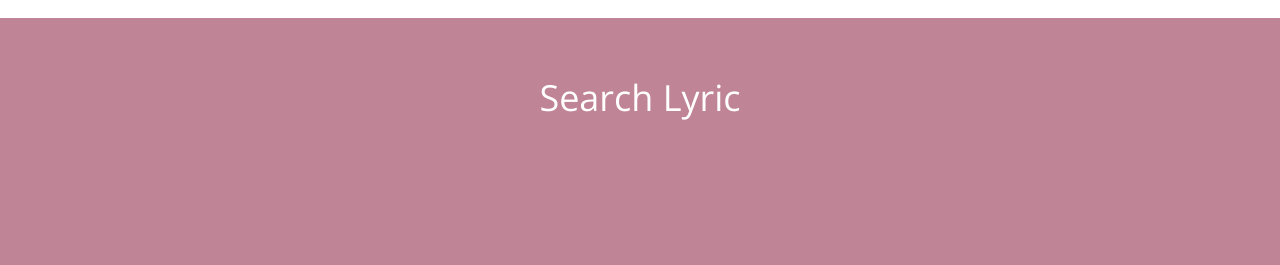
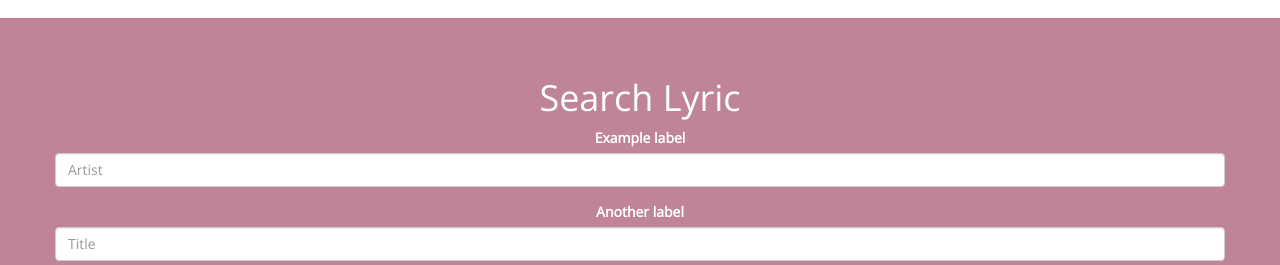
Before and after one commit to wujot/learning-git-2, a plain HTML site: page index.html in a window 1280 px wide. Shown: the part 960-1225 px from the top of the page. Drawn offline with nearby package versions, Linux system fonts and the light colour scheme; a web font is replaced by a local one.

Commit message:
Add Form

```diff
--- a/index.html
+++ b/index.html
@@ -82,6 +82,16 @@
 		<section class="search text-center">
 			<div class="container">
 				<h1>Search Lyric</h1>
+				<form>
+				  <div class="form-group">
+				    <label for="artist">Example label</label>
+				    <input type="text" class="form-control" id="artist" placeholder="Artist">
+				  </div>
+				  <div class="form-group">
+				    <label for="title">Another label</label>
+				    <input type="text" class="form-control" id="title" placeholder="Title">
+				  </div>
+				</form>
 			</div>
 		</section>
 		<!-- Footer -->
--- a/sass/style.scss
+++ b/sass/style.scss
@@ -109,9 +109,10 @@ body {
 		display: flex;
 		justify-content: space-around;
 		flex-wrap: wrap;
-		background-image: url("https://images.pexels.com/photos/988872/pexels-photo-988872.jpeg?auto=compress&cs=tinysrgb&h=650&w=940");
+		background-color: #fff;
 		background-size: cover;
 		.card {
+			background-color: #fff;
 			margin: 40px 0;
 			padding: 40px;
 			border: 5px solid $darkerGrey;
```
Also changed, not shown: sass/style.css.
